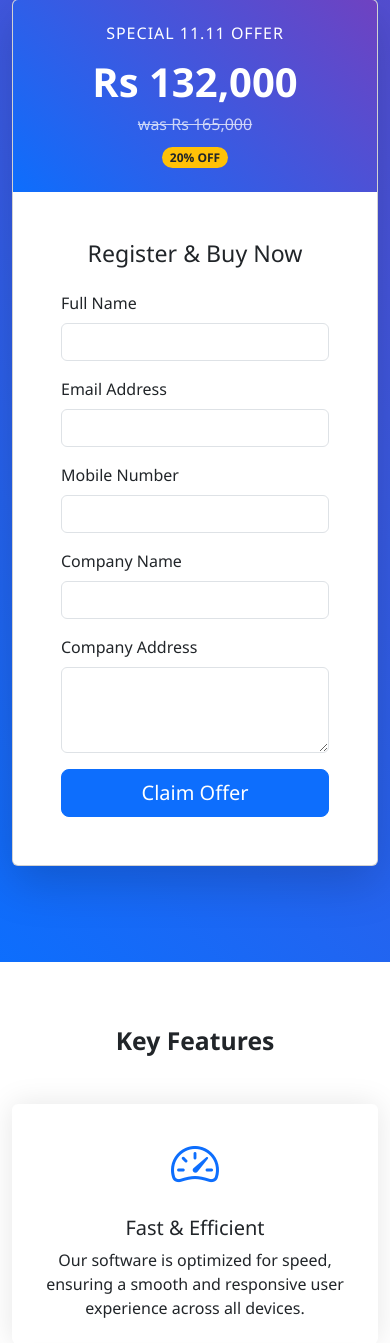
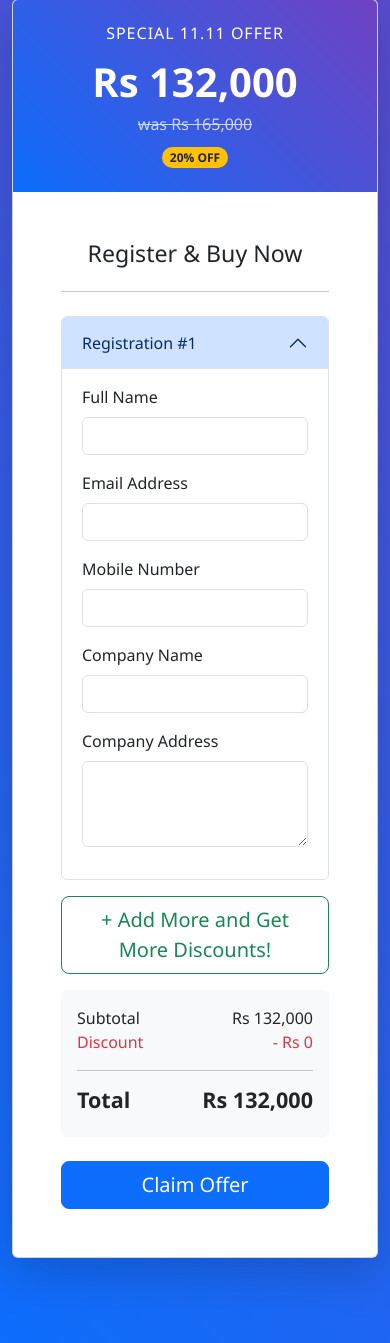
Before and after one commit to th3gh0s8/myWebDev, a PHP site: page /index.php in a window 390 px wide. Shown: the part 514-1857 px from the top of the page. Run offline with PHP 8.4, Linux system fonts and the light colour scheme; some libraries are stand-ins or nearby versions.

Commit message:
Add multi-registration form with dynamic pricing
Replaces single registration form with support for up to 6 registrations, each with individual fields and phone validation. Adds dynamic subtotal, discount, and total price calculation based on number of registrations. Improves user experience and enables bulk registration discounts.

Co-Authored-By: SLRAPTOR <63906862+SLRAPTOR@users.noreply.github.com>

```diff
--- a/footer.php
+++ b/footer.php
@@ -21,95 +21,151 @@
 
             // Countdown Timer
             const countdownElement = document.getElementById('countdown');
+            if (countdownElement) {
                 const targetDate = new Date('2025-11-11T00:00:00').getTime();
-
                 const interval = setInterval(() => {
                     const now = new Date().getTime();
                     const distance = targetDate - now;
-
                     const days = Math.floor(distance / (1000 * 60 * 60 * 24));
                     const hours = Math.floor((distance % (1000 * 60 * 60 * 24)) / (1000 * 60 * 60));
                     const minutes = Math.floor((distance % (1000 * 60 * 60)) / (1000 * 60));
                     const seconds = Math.floor((distance % (1000 * 60)) / 1000);
-
-                if (countdownElement) {
-                    countdownElement.innerHTML = `
-                        <div class="countdown-item"><span>${days}</span> Days</div>
-                        <div class="countdown-item"><span>${hours}</span> Hours</div>
-                        <div class="countdown-item"><span>${minutes}</span> Minutes</div>
-                        <div class="countdown-item"><span>${seconds}</span> Seconds</div>
-                    `;
+                    countdownElement.innerHTML = `<div class="countdown-item"><span>${days}</span> Days</div><div class="countdown-item"><span>${hours}</span> Hours</div><div class="countdown-item"><span>${minutes}</span> Minutes</div><div class="countdown-item"><span>${seconds}</span> Seconds</div>`;
+                    if (distance < 0) {
+                        clearInterval(interval);
+                        countdownElement.innerHTML = '<div class="countdown-item"><span>EXPIRED</span></div>';
+                    }
+                }, 1000);
             }
 
-                if (distance < 0) {
-                    clearInterval(interval);
-                    if (countdownElement) {
-                        countdownElement.innerHTML = '<div class="countdown-item"><span>EXPIRED</span></div>';
-                    }
-                }
-            }, 1000);
+            // Multi-form Registration Logic
+            const form = document.getElementById('promo-form');
+            const container = document.getElementById('registration-forms-container');
+            const addBtn = document.getElementById('add-form-btn');
+            const subtotalDisplay = document.getElementById('subtotal-display');
+            const discountDisplay = document.getElementById('discount-display');
+            const totalDisplay = document.getElementById('total-price-display');
 
-            // intl-tel-input
-            const phoneInputField = document.querySelector("#mobile");
-            const form = document.querySelector("#promo-form");
-            let phoneInput;
+            const basePrice = 132000;
+            let formCount = 0;
+            let phoneInstances = [];
 
-            if(phoneInputField) {
-                phoneInput = window.intlTelInput(phoneInputField, {
+            const getDiscountRate = (count) => {
+                if (count >= 6) return 0.15;
+                if (count === 5) return 0.125;
+                if (count === 4) return 0.10;
+                if (count === 3) return 0.075;
+                if (count === 2) return 0.05;
+                return 0;
+            };
+
+            const updateTotal = () => {
+                const count = container.children.length;
+                const discountRate = getDiscountRate(count);
+                const subtotal = count * basePrice;
+                const discountAmount = subtotal * discountRate;
+                const finalTotal = subtotal - discountAmount;
+
+                subtotalDisplay.textContent = `Rs ${subtotal.toLocaleString('en-US')}`;
+                discountDisplay.textContent = `- Rs ${discountAmount.toLocaleString('en-US')}`;
+                totalDisplay.textContent = `Rs ${finalTotal.toLocaleString('en-US')}`;
+            };
+
+            const addRegistrationForm = () => {
+                if (formCount >= 6) return;
+                formCount++;
+
+                const formId = `reg-form-${formCount}`;
+                const isFirst = formCount === 1;
+
+                const template = document.createElement('div');
+                template.className = 'accordion-item';
+                template.innerHTML = `
+                    <h2 class="accordion-header" id="heading-${formId}">
+                        <button class="accordion-button ${isFirst ? '' : 'collapsed'}" type="button" data-bs-toggle="collapse" data-bs-target="#collapse-${formId}" aria-expanded="${isFirst}" aria-controls="collapse-${formId}">
+                            Registration #${formCount}
+                        </button>
+                    </h2>
+                    <div id="collapse-${formId}" class="accordion-collapse collapse ${isFirst ? 'show' : ''}" aria-labelledby="heading-${formId}">
+                        <div class="accordion-body">
+                            ${!isFirst ? '<button type="button" class="btn btn-sm btn-danger float-end remove-form-btn">Remove</button>' : ''}
+                            <div class="mb-3">
+                                <label class="form-label">Full Name</label>
+                                <input type="text" class="form-control" name="registrations[${formCount}][name]" required maxlength="100">
+                            </div>
+                            <div class="mb-3">
+                                <label class="form-label">Email Address</label>
+                                <input type="email" class="form-control" name="registrations[${formCount}][email]" required maxlength="100">
+                            </div>
+                            <div class="mb-3">
+                                <label class="form-label">Mobile Number</label>
+                                <input type="tel" class="form-control phone-input" name="registrations[${formCount}][mobile]" required oninput="this.value = this.value.replace(/[^0-9]/g, '')">
+                            </div>
+                            <div class="mb-3">
+                                <label class="form-label">Company Name</label>
+                                <input type="text" class="form-control" name="registrations[${formCount}][company_name]" maxlength="100">
+                            </div>
+                            <div class="mb-3">
+                                <label class="form-label">Company Address</label>
+                                <textarea class="form-control" name="registrations[${formCount}][company_address]" rows="3" maxlength="255"></textarea>
+                            </div>
+                        </div>
+                    </div>
+                `;
+                container.appendChild(template);
+
+                const phoneInputEl = template.querySelector('.phone-input');
+                const phoneInput = window.intlTelInput(phoneInputEl, {
                     utilsScript: "https://cdn.jsdelivr.net/npm/intl-tel-input@latest/build/js/utils.js",
-                    nationalMode: true,
-                    initialCountry: "auto",
-                    geoIpLookup: callback => {
-                        fetch("https://ipapi.co/json")
-                            .then(res => res.json())
-                            .then(data => callback(data.country_code))
-                            .catch(() => callback("us"));
-                    },
+                    nationalMode: true, initialCountry: "auto",
+                    geoIpLookup: cb => fetch("https://ipapi.co/json").then(r => r.json()).then(d => cb(d.country_code)).catch(() => cb("us")),
                 });
+                phoneInstances.push({ id: formId, instance: phoneInput, element: phoneInputEl });
 
                 const updateMaxLength = () => {
                     const countryData = phoneInput.getSelectedCountryData();
-                    if (countryData.iso2 === 'lk') {
-                        phoneInputField.maxLength = 10;
-                    } else {
-                        const placeholder = phoneInput.getNumberPlaceholder();
-                        // Remove non-digit characters and get the length
-                        const maxLength = placeholder.replace(/\D/g, '').length;
-                        phoneInputField.maxLength = maxLength;
+                    phoneInputEl.maxLength = (countryData.iso2 === 'lk') ? 10 : phoneInput.getNumberPlaceholder().replace(/\D/g, '').length;
+                };
+                phoneInput.promise.then(updateMaxLength);
+                phoneInputEl.addEventListener('countrychange', updateMaxLength);
+
+                if (!isFirst) {
+                    template.querySelector('.remove-form-btn').addEventListener('click', () => {
+                        phoneInstances = phoneInstances.filter(p => p.id !== formId);
+                        template.remove();
+                        formCount--;
+                        addBtn.disabled = false;
+                        updateTotal();
+                    });
                 }
+
+                if (formCount >= 6) {
+                    addBtn.disabled = true;
+                }
+                updateTotal();
             };
 
-                // Set initial max length
-                phoneInput.promise.then(updateMaxLength);
+            addBtn.addEventListener('click', addRegistrationForm);
 
-                // Update max length on country change
-                phoneInputField.addEventListener('countrychange', updateMaxLength);
-            }
+            // Initial form
+            addRegistrationForm();
 
-            if (form && phoneInput) {
-                form.addEventListener("submit", function(e) {
-                    const countryData = phoneInput.getSelectedCountryData();
-                    let expectedLength;
-
-                    if (countryData.iso2 === 'lk') {
-                        expectedLength = 10;
-                    } else {
-                        const placeholder = phoneInput.getNumberPlaceholder();
-                        expectedLength = placeholder.replace(/\D/g, '').length;
-                    }
-
-                    const actualLength = phoneInputField.value.length;
-
-                    if (actualLength !== expectedLength) {
-                        e.preventDefault();
-                        alert(`Invalid phone number. Please enter a number with ${expectedLength} digits for the selected country.`);
-                    } else {
-                        // On valid submission, populate the hidden field with the full international number
-                        const hiddenInput = document.querySelector('[name="full_mobile"]');
-                        hiddenInput.value = phoneInput.getNumber();
+            // Final validation on submit
+            form.addEventListener('submit', function(e) {
+                let allValid = true;
+                phoneInstances.forEach(p => {
+                    const countryData = p.instance.getSelectedCountryData();
+                    let expectedLength = (countryData.iso2 === 'lk') ? 10 : p.instance.getNumberPlaceholder().replace(/\D/g, '').length;
+                    if (p.element.value.length !== expectedLength) {
+                        allValid = false;
+                        alert(`Invalid phone number in Registration #${p.id.split('-')[2]}. Please enter a number with ${expectedLength} digits.`);
                     }
                 });
+
+                if (!allValid) {
+                    e.preventDefault();
                 }
+            });
         });
     </script>
 </body>
--- a/index.php
+++ b/index.php
@@ -31,28 +31,32 @@
                     <div class="card-body p-5">
                         <h3 class="card-title text-center mb-4">Register & Buy Now</h3>
                         <form action="process_form.php" method="POST" id="promo-form">
-                            <div class="mb-3">
-                                <label for="name" class="form-label">Full Name</label>
-                                <input type="text" class="form-control" id="name" name="name" required maxlength="100">
+
+                            <hr class="my-4">
+
+                            <div id="registration-forms-container" class="accordion"></div>
+
+                            <div class="d-grid my-3">
+                                <button type="button" id="add-form-btn" class="btn btn-lg btn-outline-success">+ Add More and Get More Discounts!</button>
                             </div>
-                            <div class="mb-3">
-                                <label for="email" class="form-label">Email Address</label>
-                                <input type="email" class="form-control" id="email" name="email" required maxlength="100">
+
+                            <div id="total-summary" class="p-3 bg-light rounded">
+                                <div class="d-flex justify-content-between">
+                                    <span>Subtotal</span>
+                                    <span id="subtotal-display">Rs 132,000</span>
+                                </div>
+                                <div class="d-flex justify-content-between text-danger">
+                                    <span>Discount</span>
+                                    <span id="discount-display">- Rs 0</span>
+                                </div>
+                                <hr>
+                                <div class="d-flex justify-content-between h4 fw-bold">
+                                    <span>Total</span>
+                                    <span id="total-price-display">Rs 132,000</span>
+                                </div>
                             </div>
-                            <div class="mb-3">
-                                <label for="mobile" class="form-label">Mobile Number</label>
-                                <input type="tel" class="form-control" id="mobile" name="mobile" required oninput="this.value = this.value.replace(/[^0-9]/g, '')">
-                                <input type="hidden" name="full_mobile">
-                            </div>
-                            <div class="mb-3">
-                                <label for="company_name" class="form-label">Company Name</label>
-                                <input type="text" class="form-control" id="company_name" name="company_name" maxlength="100">
-                            </div>
-                            <div class="mb-3">
-                                <label for="company_address" class="form-label">Company Address</label>
-                                <textarea class="form-control" id="company_address" name="company_address" rows="3" maxlength="255"></textarea>
-                            </div>
-                            <div class="d-grid">
+
+                            <div class="d-grid mt-4">
                                 <button type="submit" class="btn btn-primary btn-lg">Claim Offer</button>
                             </div>
                         </form>
```
Lines whose indentation alone changed are shown as unchanged.
